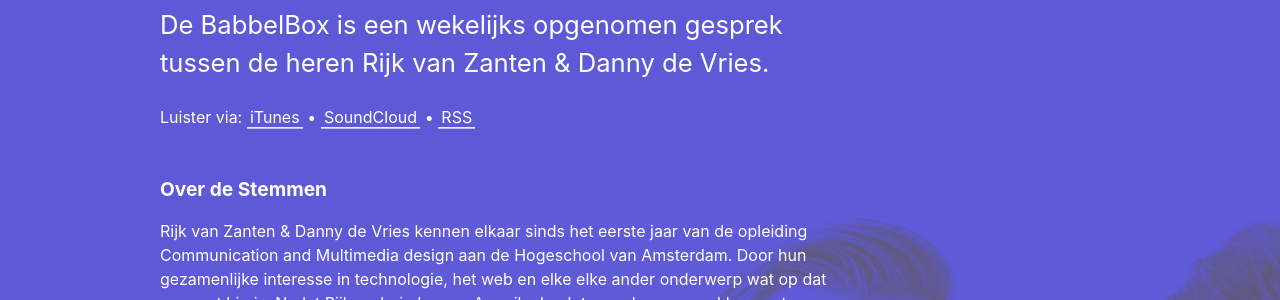
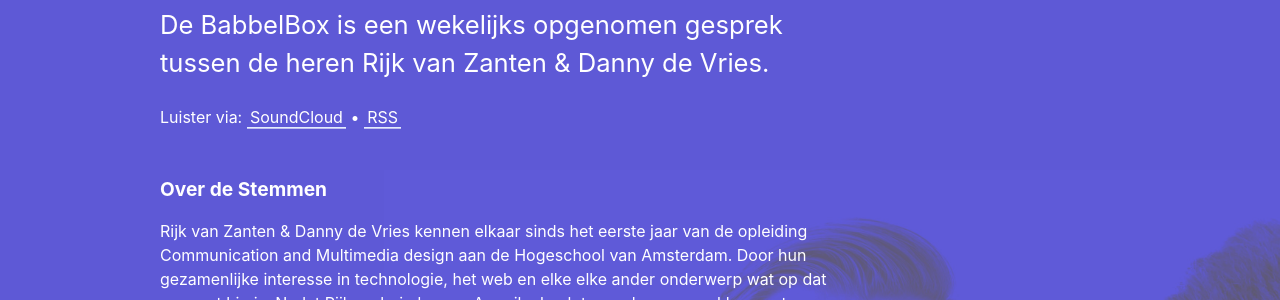
Before and after one commit to dandevri/babbelbox, a Jekyll site: the page built from about.html, in a window 1280 px wide. Shown: the part 204-504 px from the top of the page. Built offline with Jekyll 4.4.1, drawn with Linux system fonts in a browser that asks for light colours.

Commit message:
Remove itunes link

```diff
--- a/_includes/badges.html
+++ b/_includes/badges.html
@@ -1,7 +1,5 @@
 <div class="badges">
   <span>Luister via: </span>
-  <a href="">iTunes</a>
-  <span>•</span>
   <a href="https://soundcloud.com/thebabbelbox">SoundCloud</a>
   <span>•</span>
   <a href="http://feeds.soundcloud.com/users/soundcloud:users:395187882/sounds.rss">RSS</a>
```
